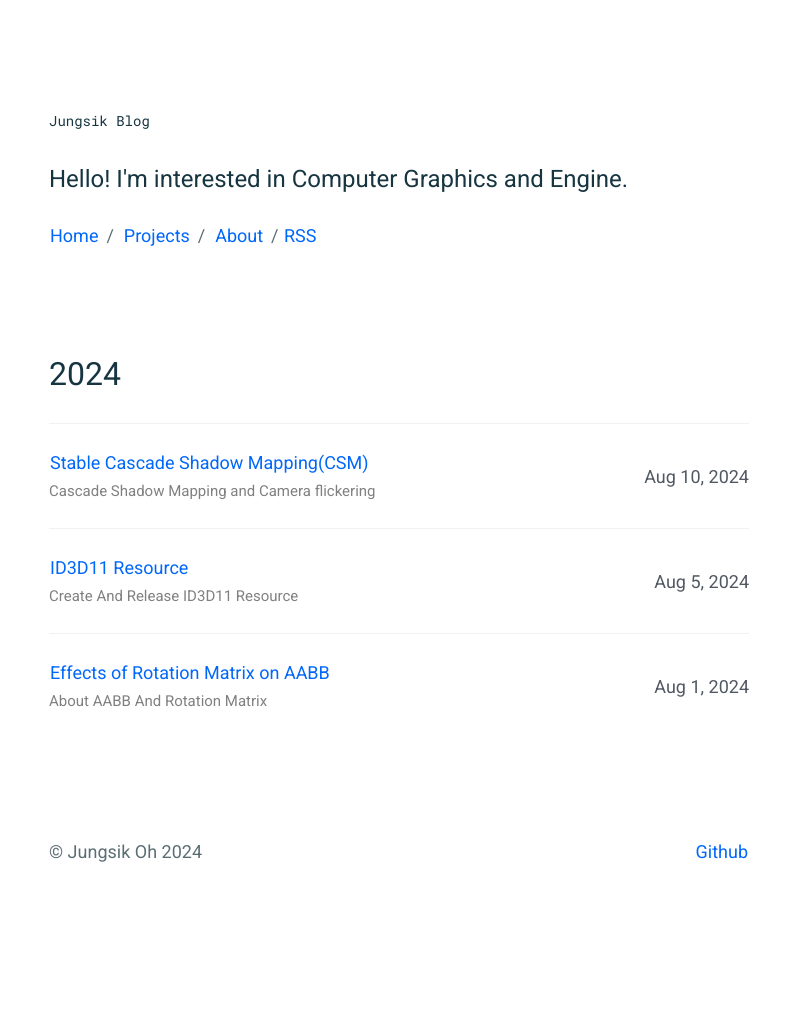
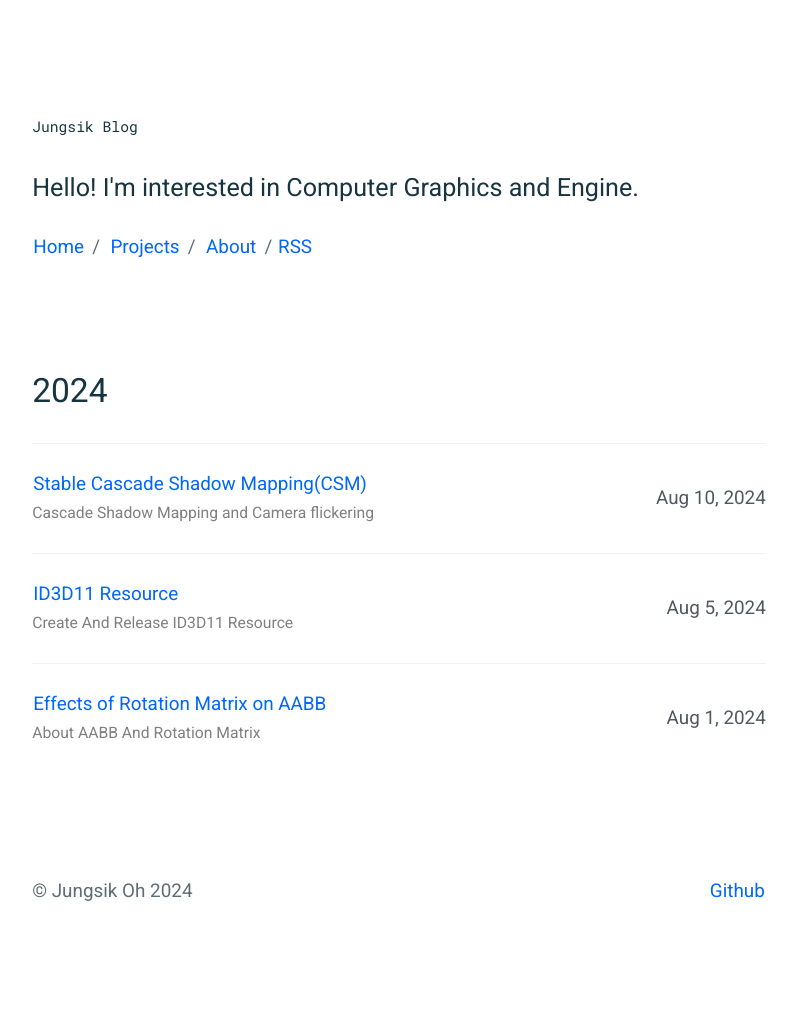
Before and after one commit to JungsikOh/jungsikoh.github.io, a Jekyll site: the page built from index.html, in a window 1280 px wide. Shown: the whole page, without its empty margins (241-1038 px from the left). Built offline with Jekyll 4.4.1, drawn with Linux system fonts in a browser that asks for light colours; before the commit the page ends 965 px from its top, so only the background shows below that.

Commit message:
Set font size 67.5%

```diff
--- a/_sass/base/_reset.scss
+++ b/_sass/base/_reset.scss
@@ -18,7 +18,7 @@
     min-height: 100%;
     box-sizing: border-box;
     -webkit-tap-highlight-color: transparent;
-    font-size: 62.5%; // Make it easy to calculate rems to px
+    font-size: 65.5%; // Make it easy to calculate rems to px
 }
 
 body {
```
